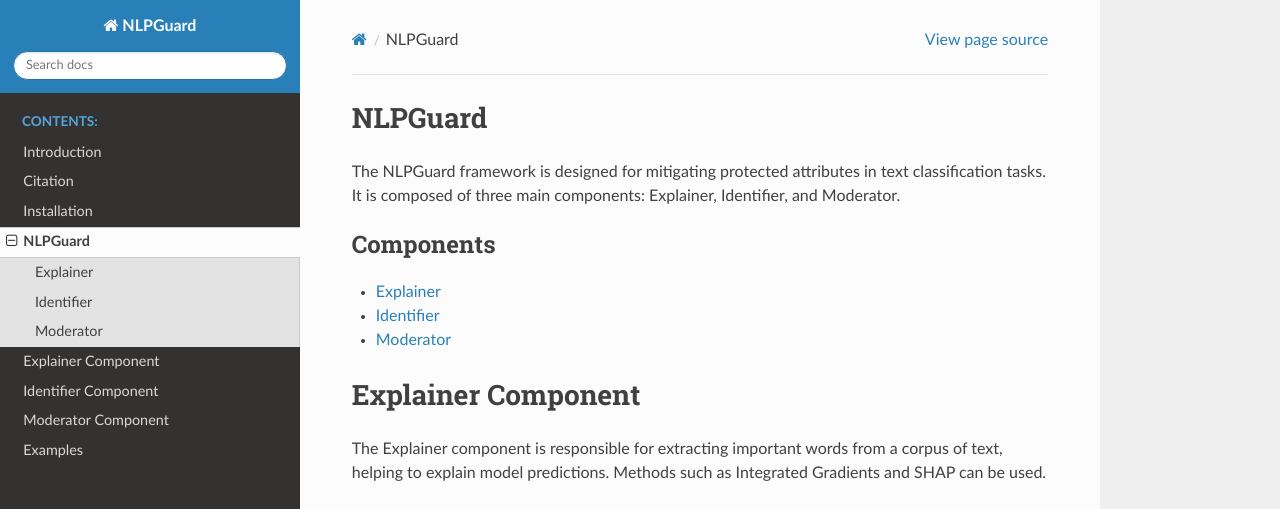
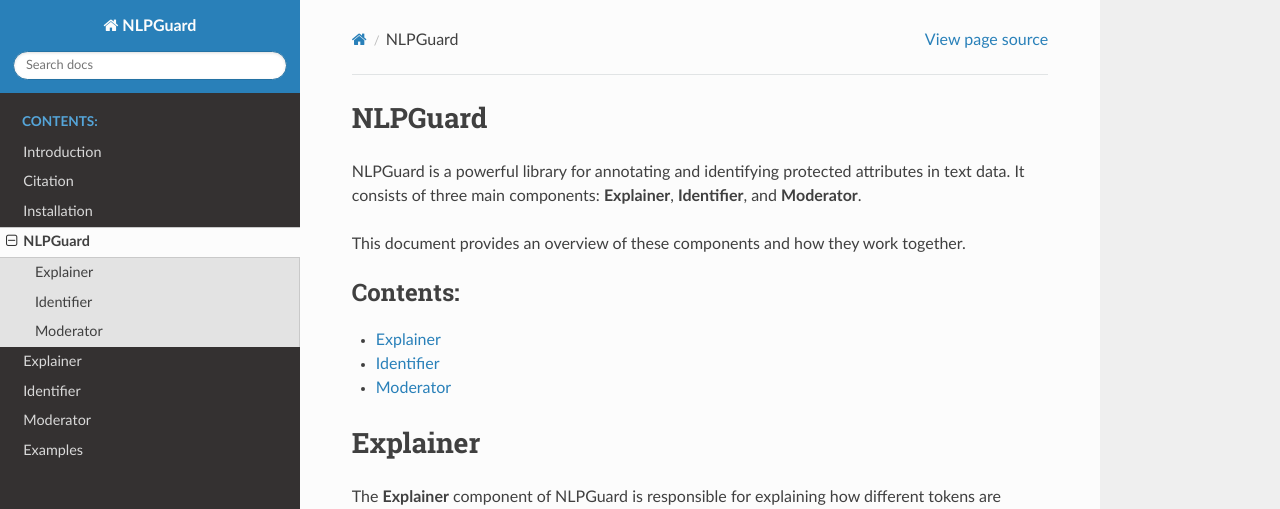
Before and after one commit to grecosalvatore/nlpguard, a Sphinx documentation site: the page built from docs/source/nlpguard.rst, in a window 1280 px wide and 1400 px high. Shown: the top 509 px of the window. Built offline with Sphinx 7.4.7 and the Read the Docs theme 3.1.0, drawn with Linux system fonts in a browser that asks for light colours; some of the changed text lies outside the part shown; grey boxes are pictures that could not be loaded.

Commit message:
Updated framework

```diff
--- a/docs/source/conf.py
+++ b/docs/source/conf.py
@@ -14,7 +14,16 @@ release = '0.1'
 # -- General configuration ---------------------------------------------------
 # https://www.sphinx-doc.org/en/master/usage/configuration.html#general-configuration
 
-extensions = []
+extensions = [
+    'sphinx.ext.autodoc',  # Enables automatic documentation
+    'sphinx_autodoc_typehints'  # Adds type hint documentation support
+]
+
+autodoc_default_options = {
+    'members': True,  # Include members of classes and functions
+    'undoc-members': True,  # Include members without docstrings
+    'private-members': True,  # Include private members
+}
 
 templates_path = ['_templates']
 exclude_patterns = []
--- a/docs/source/nlpguard.rst
+++ b/docs/source/nlpguard.rst
@@ -1,44 +1,49 @@
 .. _nlpguard:
 
 NLPGuard
-==================
+========
 
-The NLPGuard framework is designed for mitigating protected attributes in text classification tasks. It is composed of three main components: Explainer, Identifier, and Moderator.
+NLPGuard is a powerful library for annotating and identifying protected attributes in text data. It consists of three main components: **Explainer**, **Identifier**, and **Moderator**.
+
+This document provides an overview of these components and how they work together.
 
 .. toctree::
    :maxdepth: 2
-   :caption: Components
+   :caption: Contents:
 
    explainer
    identifier
    moderator
 
-Explainer Component
-==================
 
-The Explainer component is responsible for extracting important words from a corpus of text, helping to explain model predictions. Methods such as Integrated Gradients and SHAP can be used.
+Explainer
+==========
 
-.. automodule:: nlpguard.explainer
+The **Explainer** component of NLPGuard is responsible for explaining how different tokens are categorized into protected attributes. This module is useful when you need to understand why a certain token was classified under a particular protected attribute.
+
+.. automodule:: nlpguard.explainer.explainer
    :members:
    :undoc-members:
    :show-inheritance:
 
-Identifier Component
-===================
 
-The Identifier component identifies protected attributes from the most important words extracted by the Explainer.
+Identifier
+==========
 
-.. automodule:: nlpguard.identifier
+The **Identifier** component focuses on identifying tokens in a text as protected attributes using various models, such as ChatGPT or LLama. It provides methods for annotating tokens with labels, such as "Age", "Disability", etc.
+
+.. automodule:: nlpguard.identifier.identifier
    :members:
    :undoc-members:
    :show-inheritance:
 
-Moderator Component
-==================
 
-The Moderator component mitigates the identified protected attributes in a corpus of text using various strategies such as word removal or word replacement.
+Moderator
+==========
 
-.. automodule:: nlpguard.moderator
+The **Moderator** component works in conjunction with the Explainer and Identifier modules to moderate and ensure that identified protected attributes are not used inappropriately within automated decision-making systems.
+
+.. automodule:: nlpguard.moderator.moderator
    :members:
    :undoc-members:
    :show-inheritance:
```
